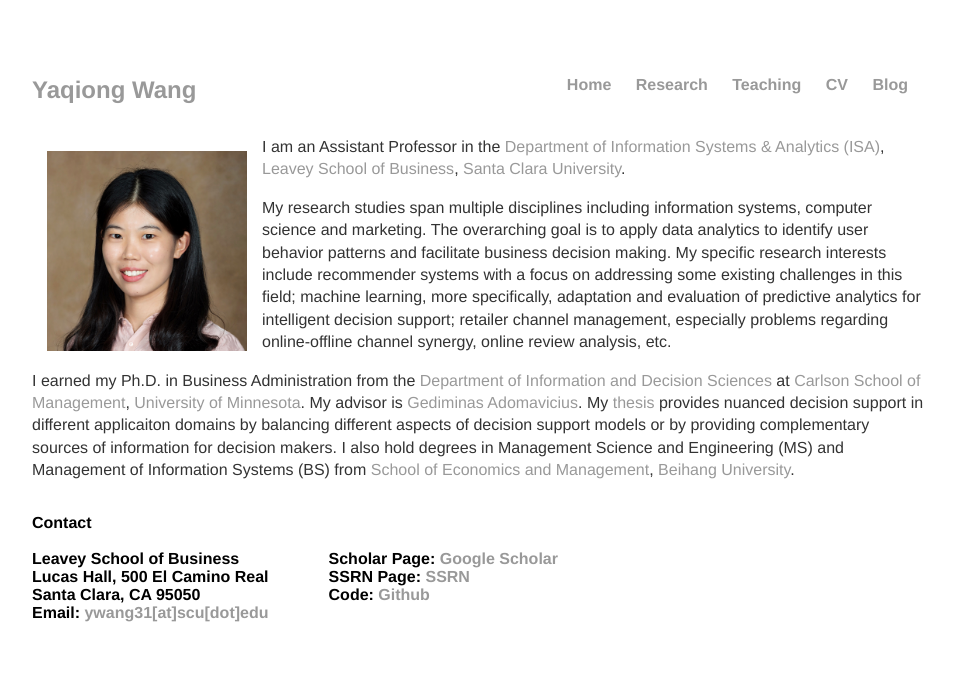
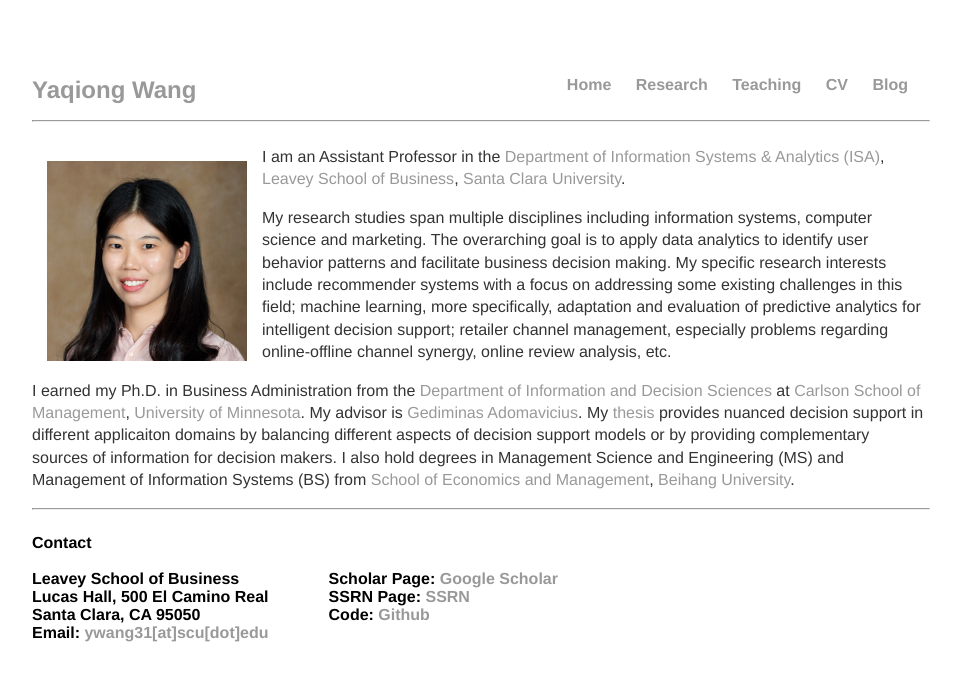
Before and after one commit to YaqiongWang/PersonalWeb, a Jekyll site: the page built from index.html, in a window 1280 px wide. Shown: the top 681 px of the page, without its empty margins (160-1121 px from the left). Built offline with Jekyll 4.4.1, drawn with Linux system fonts in a browser that asks for light colours.

Commit message:
Update default.html

```diff
--- a/_layouts/default.html
+++ b/_layouts/default.html
@@ -20,11 +20,13 @@
     		</ul>
 		</nav>
 		</div>
+		<hr style="width:100%">
 		<div class="container" style="float:left">
 
 			{{ content }}
 
 		</div><!-- /.container -->
+		<hr style="width:100%">
 		<footer>
     		<ul id = "contact">
 			<li>Contact</li>
```
